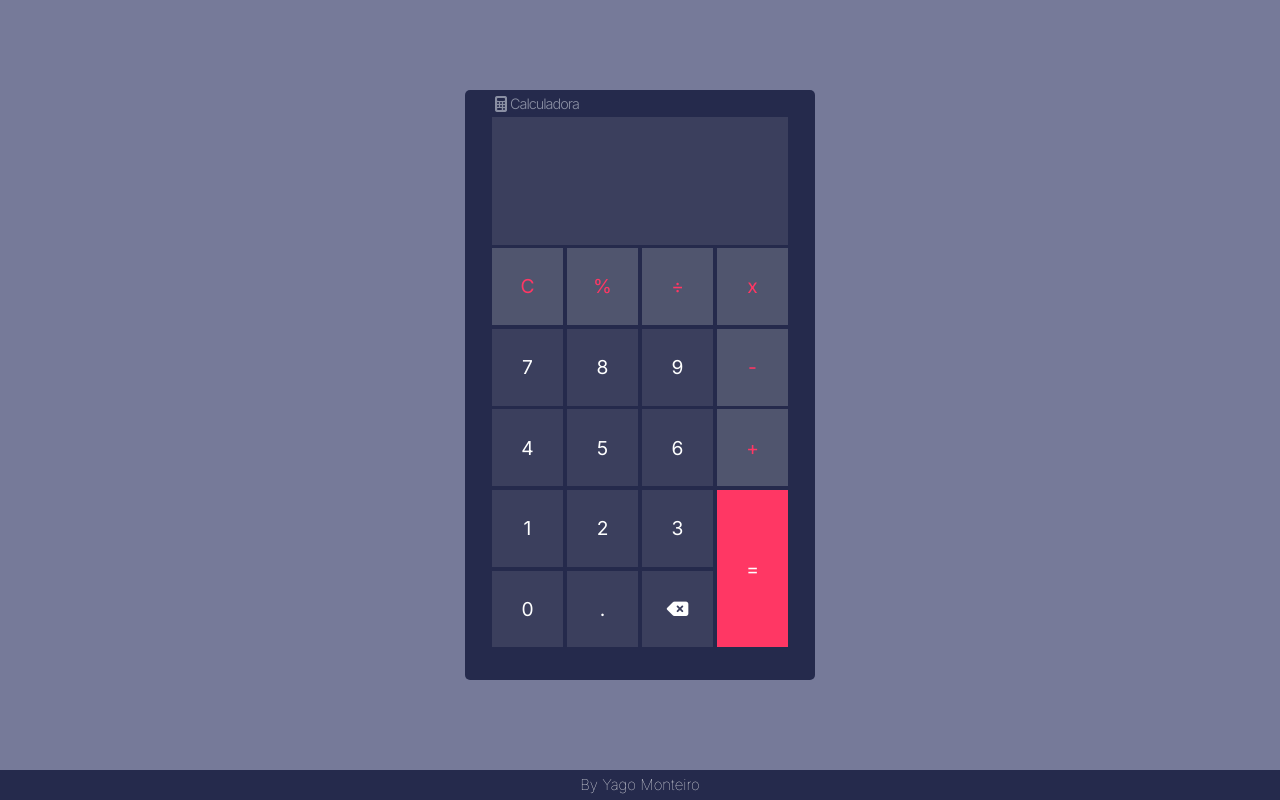
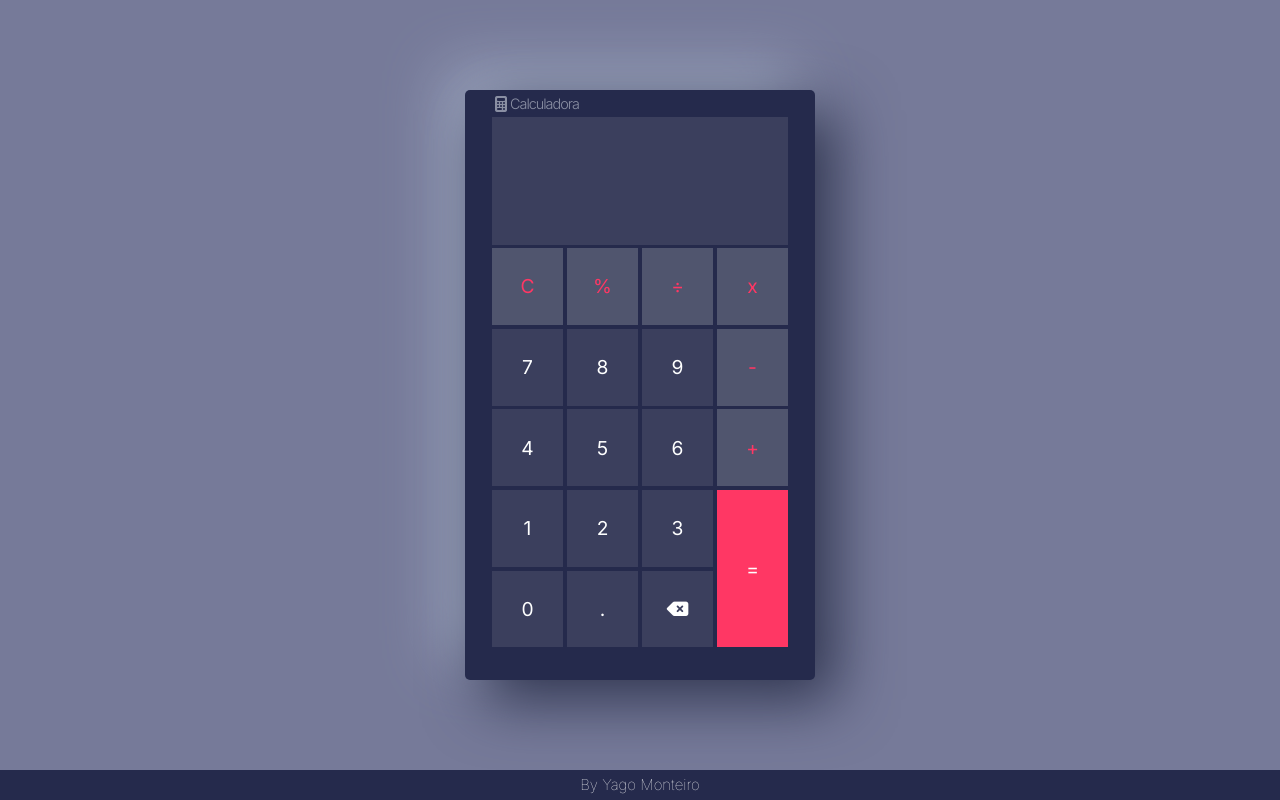
Before and after one commit to yagomon/Calculadora-Simples, a plain HTML site: page index.html in a window 1280 px wide. Drawn offline with Linux system fonts and the light colour scheme.

Commit message:
box shadow

```diff
--- a/css/style.css
+++ b/css/style.css
@@ -34,7 +34,10 @@ body{
   background-color:var(--bg-color2);
   padding:20px 25px 25px 25px;
   border-radius: 5px;
-  margin:10px
+  margin:10px;
+  box-shadow:  20px 20px 60px #2d324d,
+             -20px -20px 60px #a1abc3;;
+
 }
 
 #title{
```
